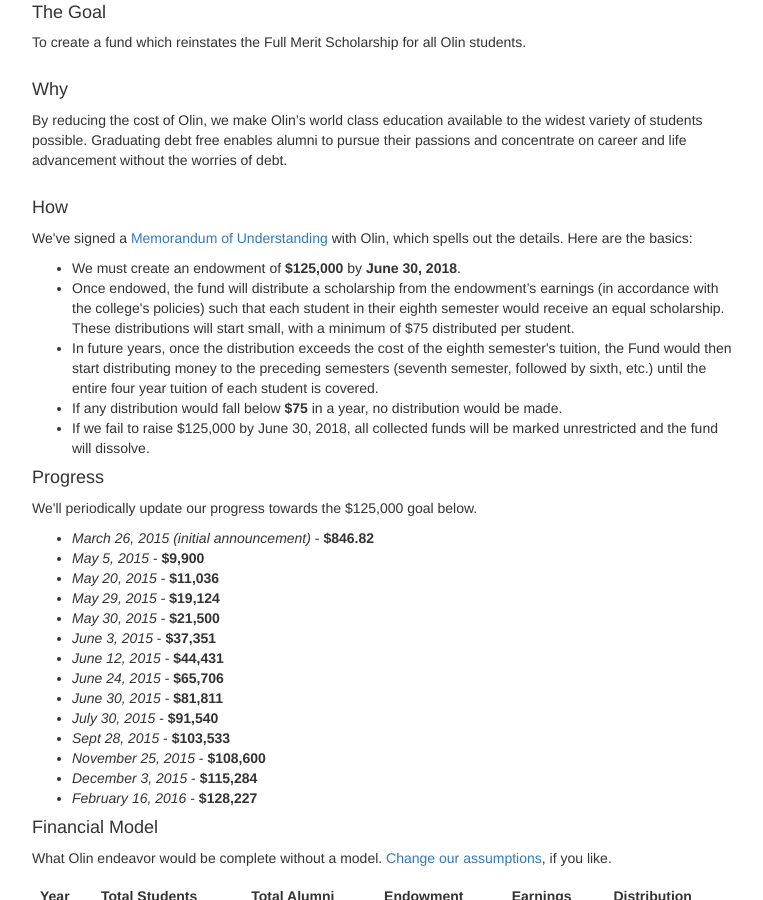
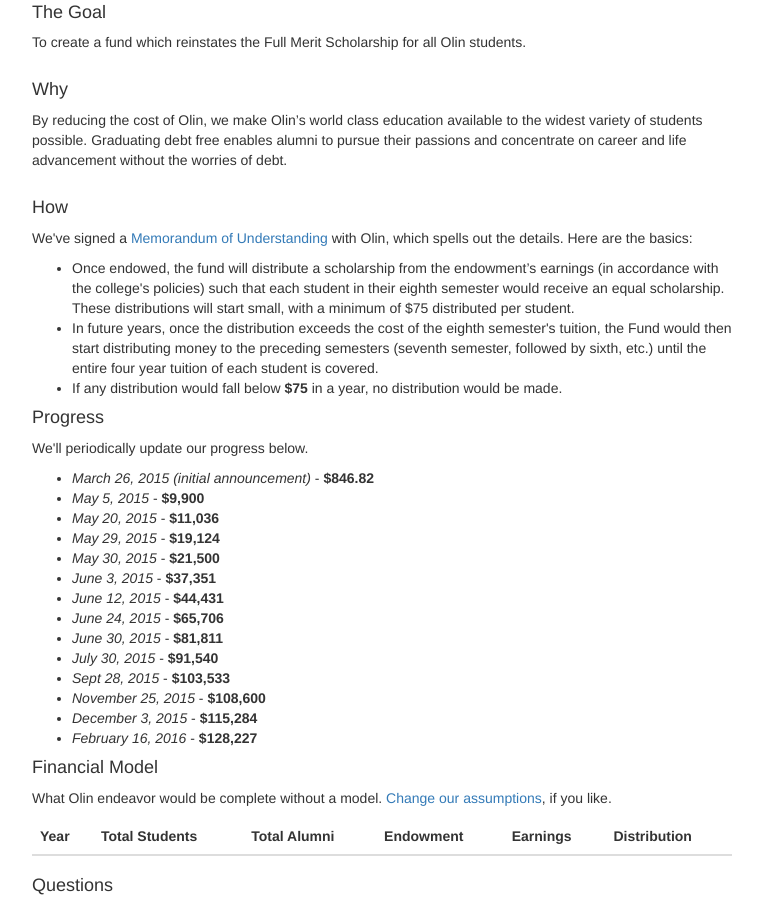
Before and after one commit to olinalumni/olinalumnifund.org, a Jekyll site: the page built from index.html, in a window 1280 px wide and 900 px high, scrolled down 535 px. Shown: the whole window, without its empty margins (258-1021 px from the left). Built offline with Jekyll 4.4.1, drawn with Linux system fonts in a browser that asks for light colours; nearby versions of some CDN libraries.

Commit message:
Updating copy now that fund is endowed.

```diff
--- a/index.html
+++ b/index.html
@@ -16,15 +16,13 @@
   <h4 id="how">How</h4>
   <p>We've signed a <a href="/agreement">Memorandum of Understanding</a> with Olin, which spells out the details. Here are the basics:</p>
   <ul>
-    <li>We must create an endowment of <strong>$125,000</strong> by <strong>June 30, 2018</strong>.</li>
     <li>Once endowed, the fund will distribute a scholarship from the endowment’s earnings (in accordance with the college's policies) such that each student in their eighth semester would receive an equal scholarship. These distributions will start small, with a minimum of $75 distributed per student. </li>
     <li>In future years, once the distribution exceeds the cost of the eighth semester's tuition, the Fund would then start distributing money to the preceding semesters (seventh semester, followed by sixth, etc.) until the entire four year tuition of each student is covered.</li>
     <li>If any distribution would fall below <strong>$75</strong> in a year, no distribution would be made.</li>
-    <li>If we fail to raise $125,000 by June 30, 2018, all collected funds will be marked unrestricted and the fund will dissolve.</li>
   </ul>
 
   <h4 id="progress">Progress</h4>
-  <p>We'll periodically update our progress towards the $125,000 goal below.</p>
+  <p>We'll periodically update our progress below.</p>
   <ul>
     <li><em>March 26, 2015 (initial announcement)</em> - <strong>$846.82</strong></li>
     <li><em>May 5, 2015</em> - <strong>$9,900</strong></li>
```
